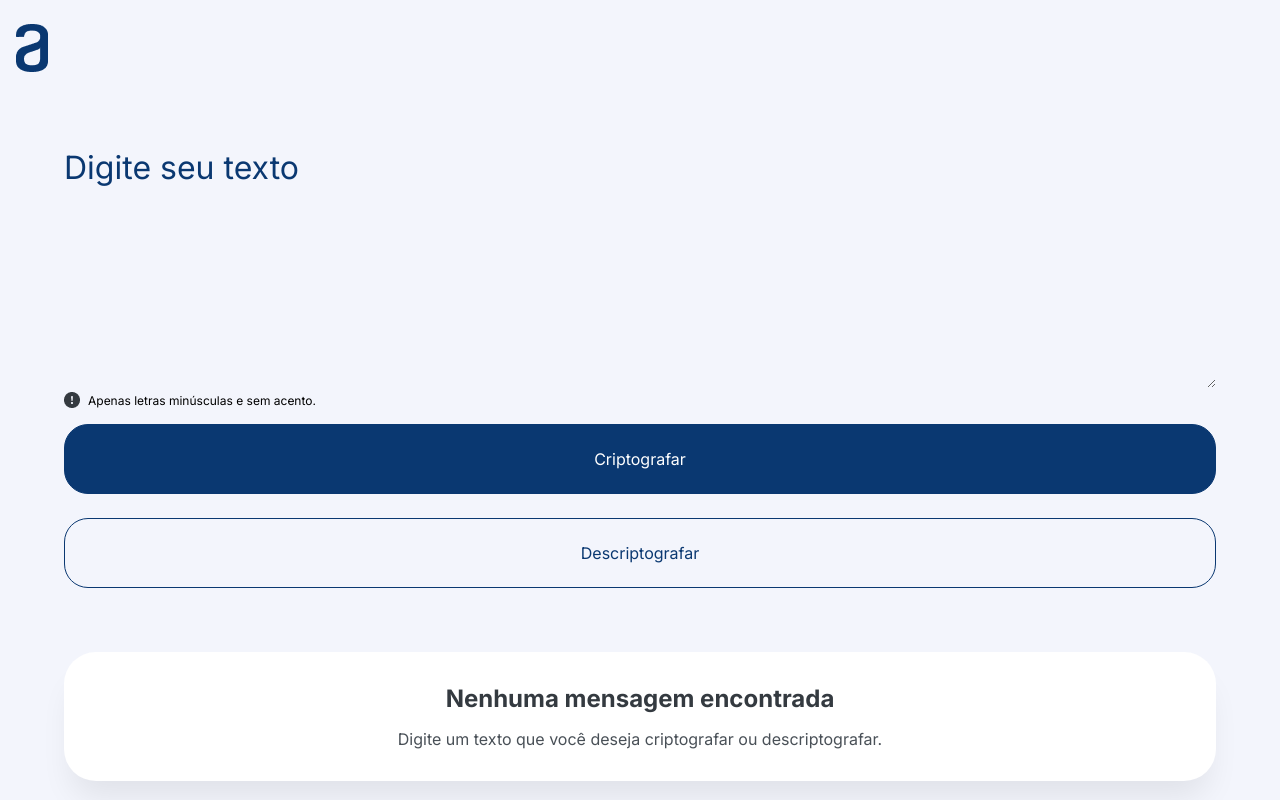
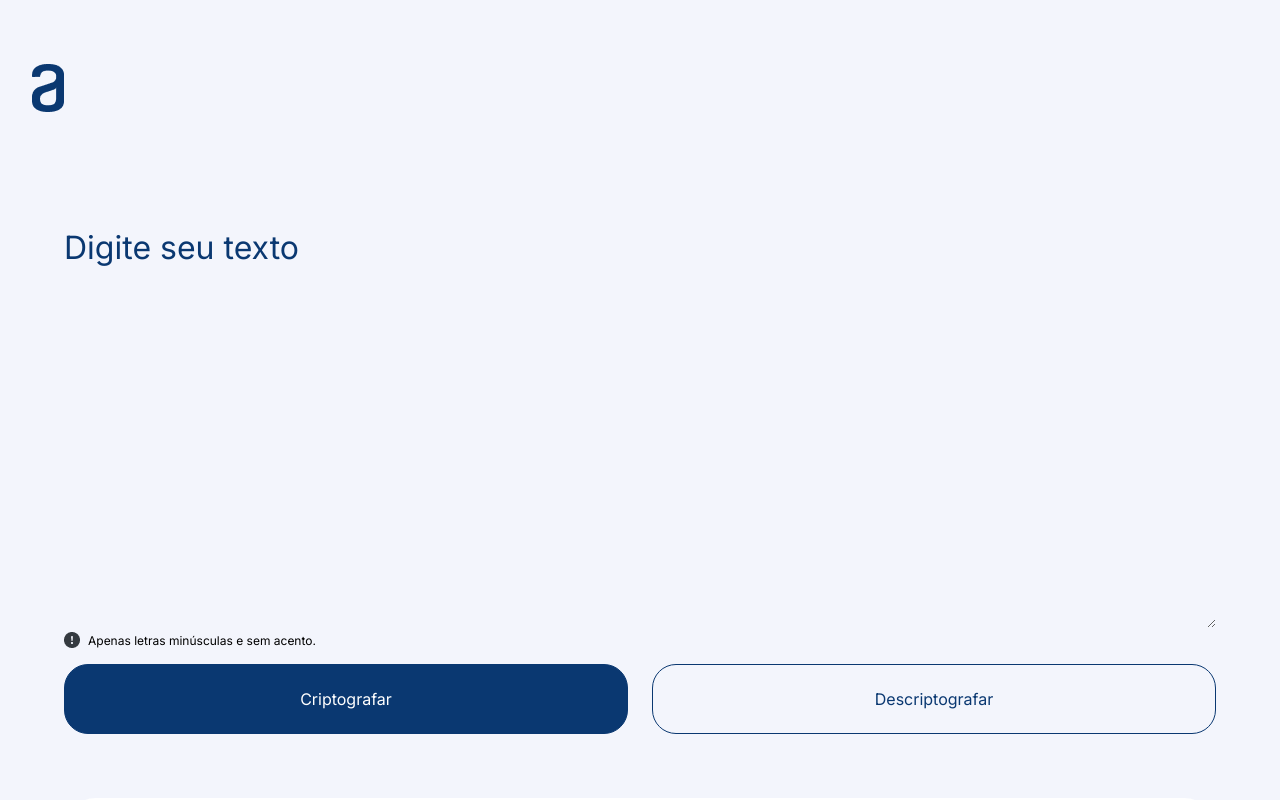
Before and after one commit to joaosantosmedeiros/Decodificadora-ONE, a plain HTML site: page index.html in a window 1280 px wide. Shown: the top 800 px of the page. Drawn offline with Linux system fonts and the light colour scheme.

Commit message:
feat: add tablet responsiveness

```diff
--- a/styles.css
+++ b/styles.css
@@ -11,6 +11,12 @@
 
 .header__img > img {
   padding: 1.5em 1em;
+}
+
+@media only screen and (min-width: 768px) {
+  .header__img > img {
+    padding: 4em 2em;
+  }
 }
 
 section {
@@ -39,6 +45,12 @@ section {
   overflow-y: hidden;
 }
 
+@media only screen and (min-width: 768px) {
+  .section__input > textarea {
+    height: 50vh;
+  }
+}
+
 .section__comment {
   margin-top: .25em;
 
@@ -63,12 +75,25 @@ section {
   gap: 1.5em;
 }
 
+@media only screen and (min-width: 768px) {
+  .section__buttons {
+    flex-direction: row;
+    gap: 1.5em;
+  }
+}
+
 .section__buttons > button {
   padding: 24px;
   border-radius: 24px;
   border: #0A3871 1px solid;
   font-size: 1em;
   color: #0A3871;
+}
+
+@media only screen and (min-width: 768px) {
+  .section__buttons > button {
+    width: 100%;
+  }
 }
 
 .section__buttons > button:hover {
@@ -83,7 +108,7 @@ section {
 }
 
 .decrypted_input {
-  margin-top: 4em;
+  margin: 4em 0;
   width: 90vw;
   background-color: white;
   border-radius: 32px;
```
